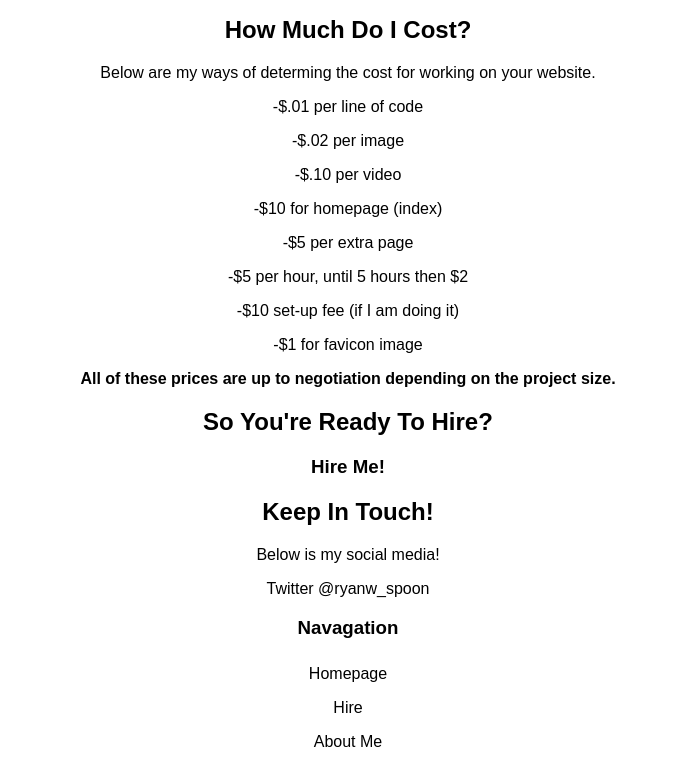
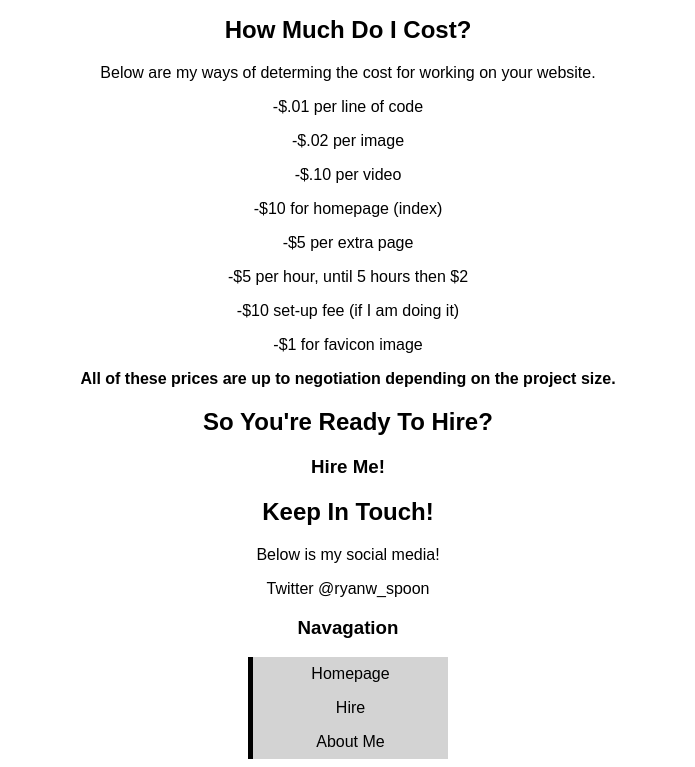
Before and after one commit to RyanTheSpoon/personal_portfolio, a plain HTML site: page index.html in a window 1280 px wide. Shown: the part 1142-1909 px from the top of the page, without its empty margins (292-987 px from the left). Drawn offline with Linux system fonts and the light colour scheme.

Commit message:
Nav. Border
Added left navagation border.

```diff
--- a/style.css
+++ b/style.css
@@ -60,6 +60,10 @@ li a {
     text-align: center;
 }
 
+li {
+    border-left: 5px solid black;
+    background-color: lightgray;
+}
 /* Change the link color on hover */
 li a:hover {
     background-color: #555;
```
